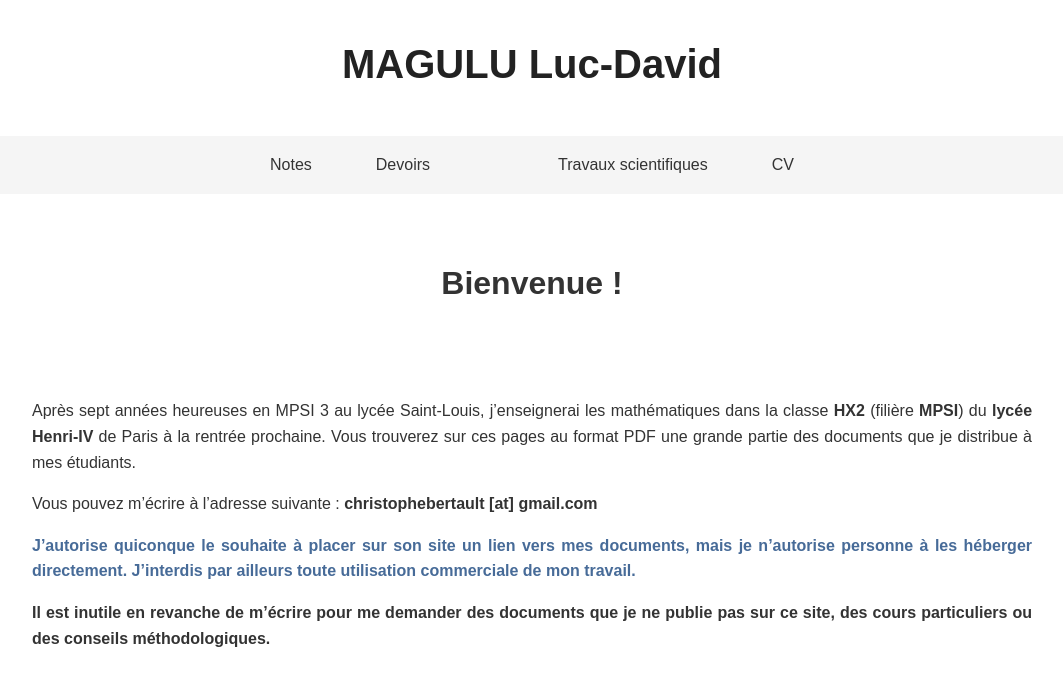
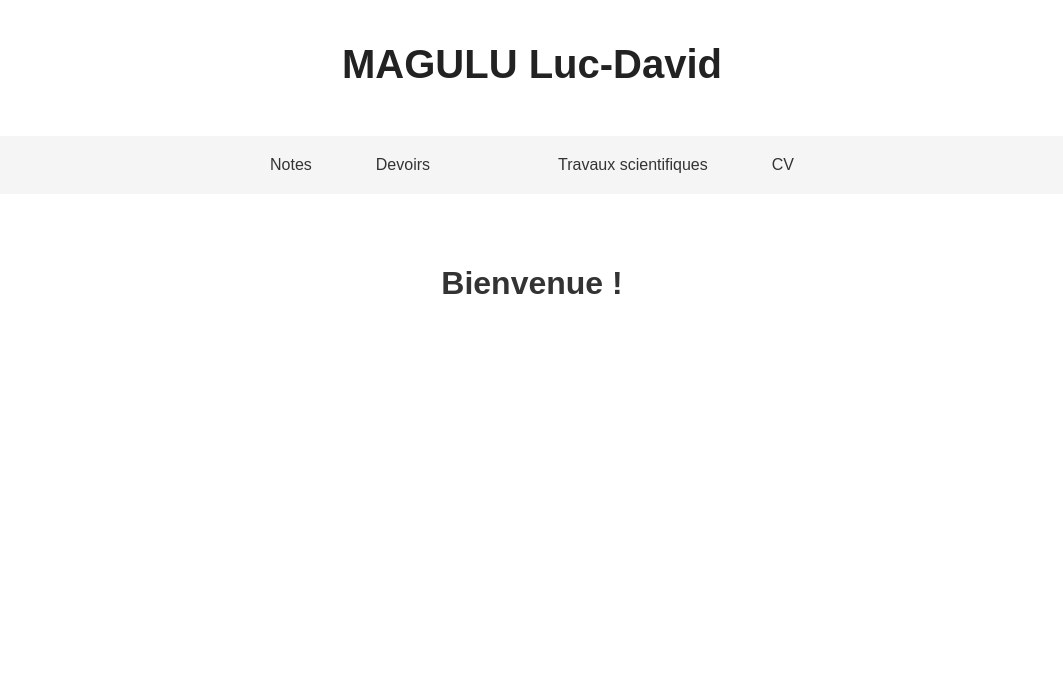
Before and after one commit to LD-10/mldm, a plain HTML site: page index.html in a window 1280 px wide. Shown: the whole page, without its empty margins (108-1171 px from the left). Drawn offline with Linux system fonts and the light colour scheme.

Commit message:
Update index.html

```diff
--- a/index.html
+++ b/index.html
@@ -84,10 +84,10 @@
       </header>
       <div class="entry-content">
         <p><img src="carrevide.png" alt="vide" width="15" height="15"></p>
-        <p>Après sept années heureuses en MPSI 3 au lycée Saint-Louis, j’enseignerai les mathématiques dans la classe <strong>HX2</strong> (filière <strong>MPSI</strong>) du <strong>lycée Henri-IV</strong> de Paris à la rentrée prochaine. Vous trouverez sur ces pages au format PDF une grande partie des documents que je distribue à mes étudiants.</p>
-        <p>Vous pouvez m’écrire à l’adresse suivante : <strong>christophebertault [at] gmail.com</strong></p>
-        <p><strong><span colourother>J’autorise quiconque le souhaite à placer sur son site un lien vers mes documents, mais je n’autorise personne à les héberger directement. J’interdis par ailleurs toute utilisation commerciale de mon travail.</span></strong></p>
-        <p><strong><span colouredanger>Il est inutile en revanche de m’écrire pour me demander des documents que je ne publie pas sur ce site, des cours particuliers ou des conseils méthodologiques.</span></strong></p>
+        <p> <strong> </strong>  <strong> </strong> <strong> </strong> </p>
+        <p> <strong> </strong></p>
+        <p><strong><span colourother> </span></strong></p>
+        <p><strong><span colouredanger> </span></strong></p>
       </div>
     </article>
   </main>
```
